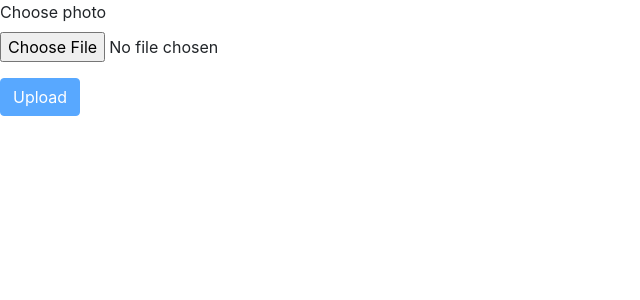
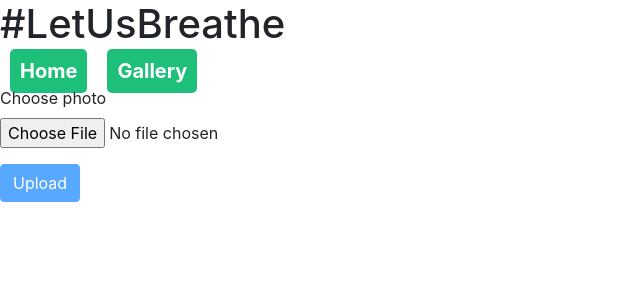
Before and after one commit to JaronArmiger/letusbreathe, a React (Create React App) app in the folder client/: page / in a window 1280 px wide. Shown: the top 300 px of the page, without its empty margins (0-640 px from the left). Built offline with nearby package versions, Linux system fonts and the light colour scheme.

Commit message:
add some style

```diff
--- a/client/src/components/Header.js
+++ b/client/src/components/Header.js
@@ -1,5 +1,5 @@
 import React from 'react';
-import { NavLink } form 'react-router-dom';
+import { NavLink } from 'react-router-dom';
 
 const Header = () => (
   <header>
--- a/client/src/index.js
+++ b/client/src/index.js
@@ -4,6 +4,7 @@ import { Provider } from 'react-redux';
 import AppRouter from './router/AppRouter';
 import store from './store/store';
 import 'bootstrap/dist/css/bootstrap.min.css';
+import './index.scss';
 
 ReactDOM.render(
   <Provider store={store}>
--- a/client/src/index.css
+++ b/client/src/index.scss
@@ -11,3 +11,17 @@ code {
   font-family: source-code-pro, Menlo, Monaco, Consolas, 'Courier New',
     monospace;
 }
+
+.link {
+  margin: 10px;
+  background-color: #1dbf79;
+  color: white;
+  font-weight: 700;
+  font-size: 20px;
+  padding: 10px;
+  border-radius: 5px;
+  &:hover {
+    text-decoration: none;
+    color: #8533b8;
+  }
+}
--- a/client/src/router/AppRouter.js
+++ b/client/src/router/AppRouter.js
@@ -1,11 +1,13 @@
 import React from 'react';
 import { BrowserRouter, Route, Switch } from 'react-router-dom';
+import Header from '../components/Header';
 import UploadForm from '../components/UploadForm';
 import Gallery from '../components/Gallery';
 
 const AppRouter = () => (
   <BrowserRouter>
     <div>
+      <Header />
       <div className='main-content'>
       	<Switch>
       	  <Route component={UploadForm} path='/' exact />
```
